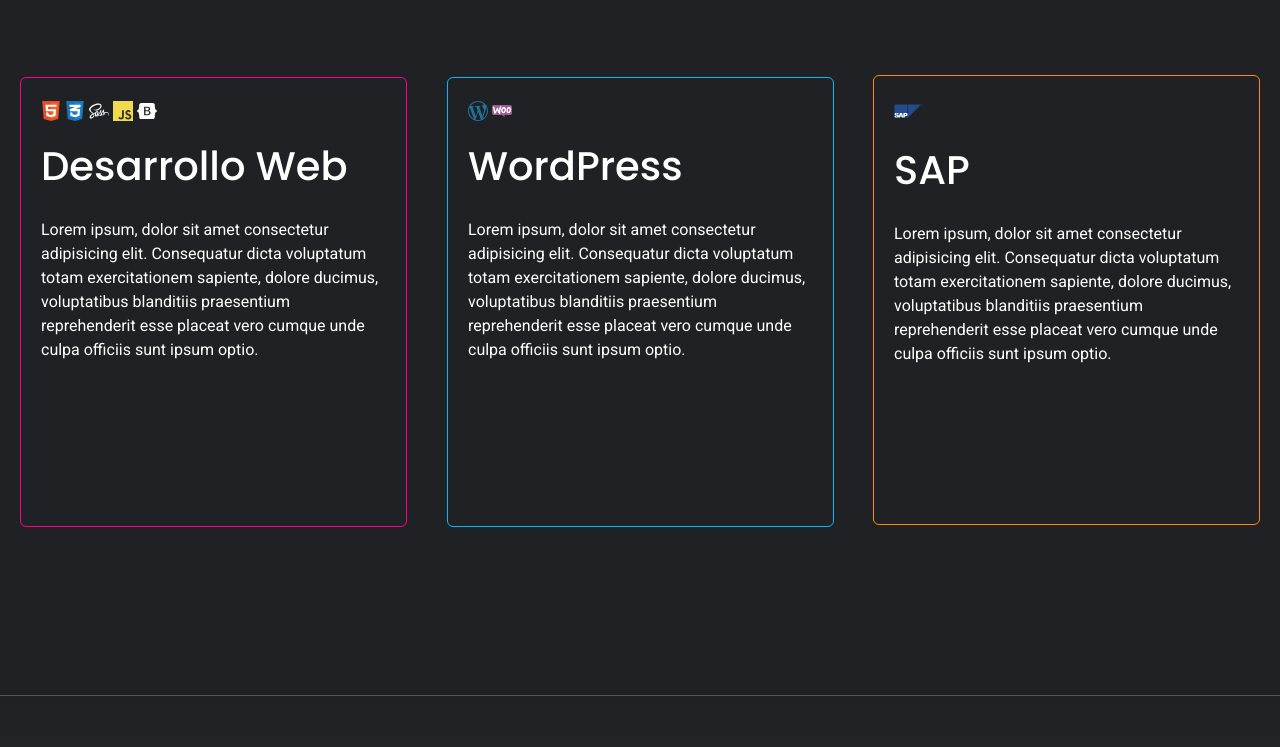
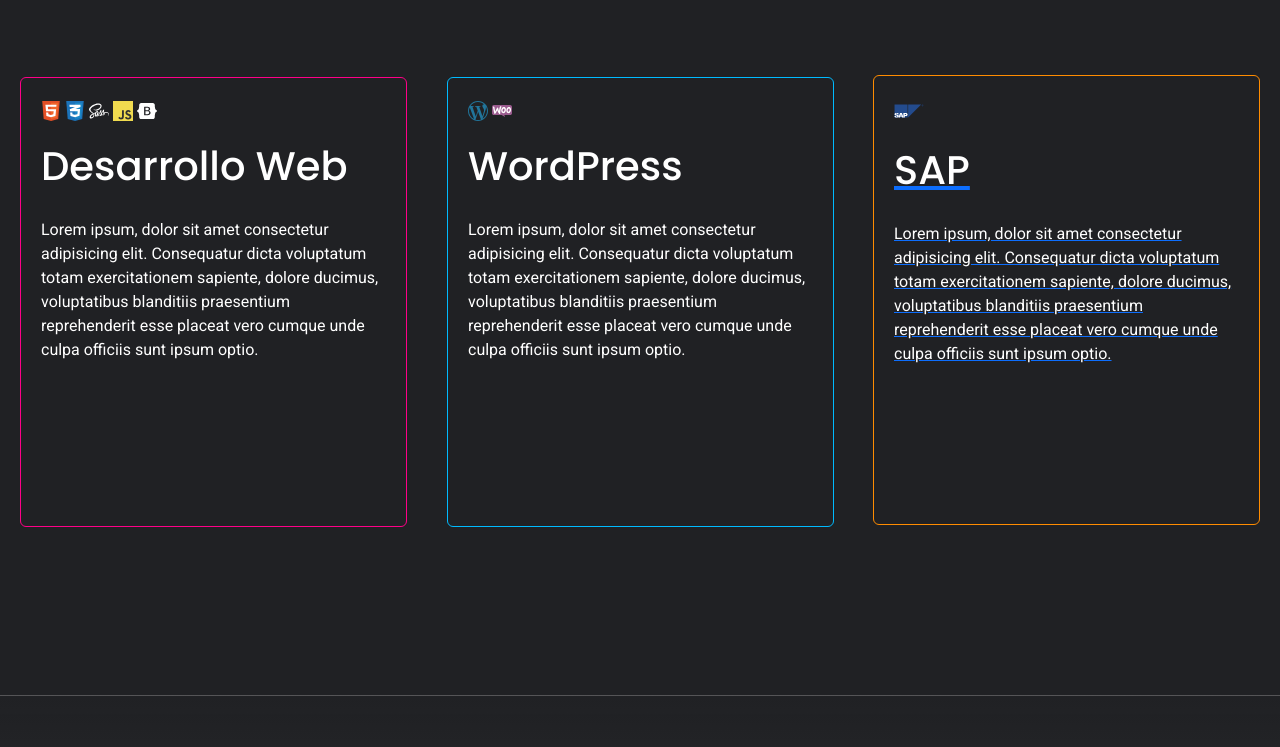
Before and after one commit to ungrooove/Modda-Tech, a website: page index.html in a window 1280 px wide. Shown: the part 1515-2262 px from the top of the page. Drawn offline with nearby package versions, Linux system fonts and the light colour scheme.

Commit message:
Update style.css

```diff
--- a/css/style.css
+++ b/css/style.css
@@ -187,10 +187,6 @@
 
 section .card-cont{
     margin: 20px;
-}
-
-section .card-cont a{
-    text-decoration: none;
 }
 
 section .card-cont .card{
```
